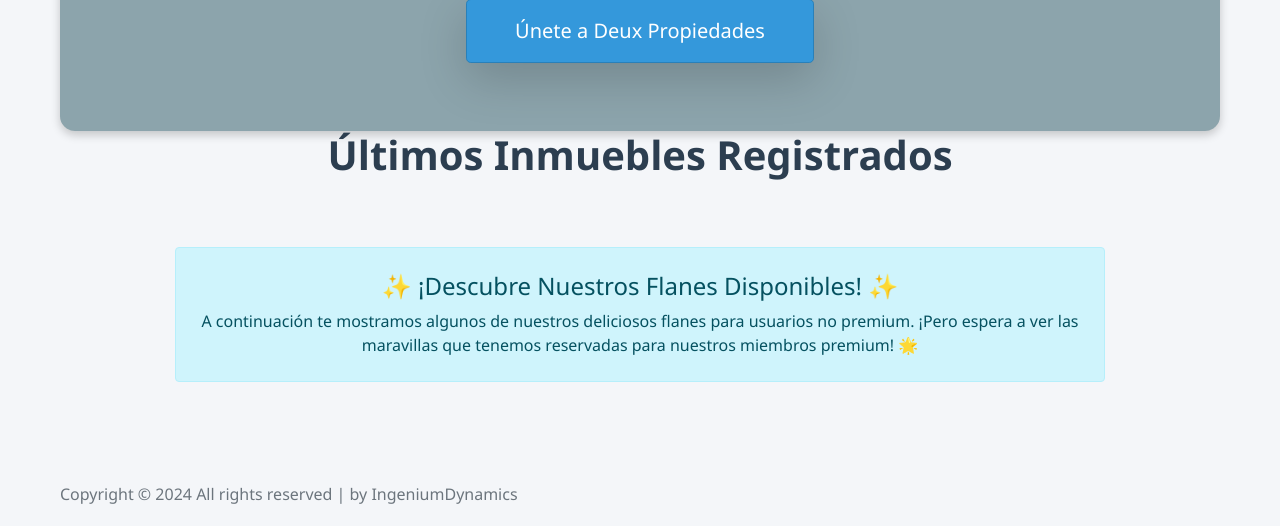
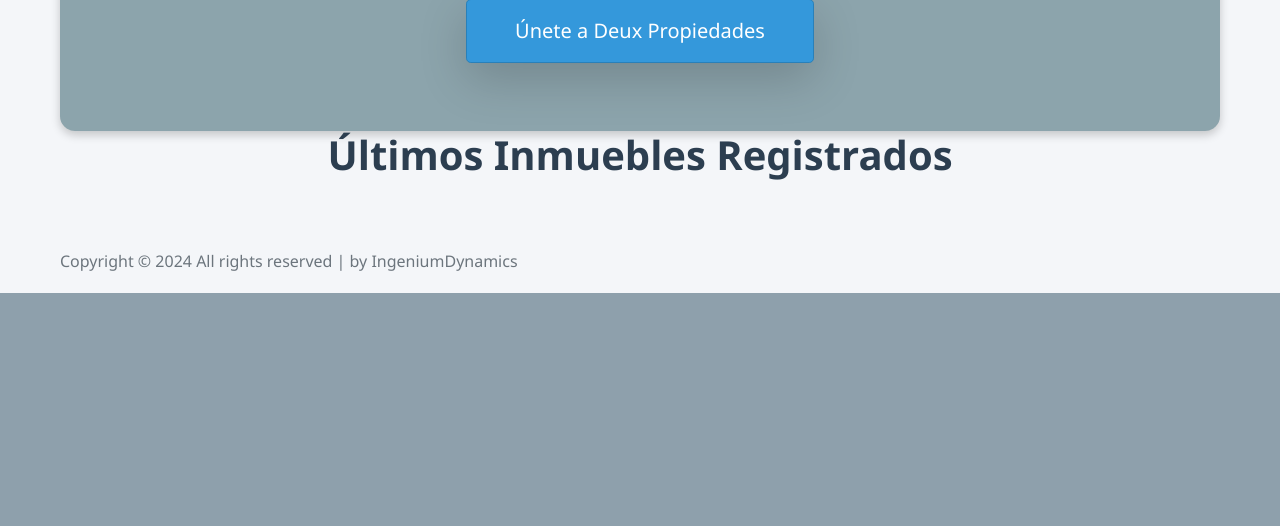
Before and after one commit to Cy5k0/rentings, a Django app: template proyecto_inmuebles/gestion_inmuebles/templates/index.html in a window 1280 px wide. Shown: the part 1649-2175 px from the top of the page. After the commit the page ends 1942 px from the top, so only its background shows below. Run offline with Django 3.2, Linux system fonts and the light colour scheme; the template is opened without the code that fills it, so the values that code supplies are empty.

```diff
--- a/proyecto_inmuebles/gestion_inmuebles/static/css/styles.css
+++ b/proyecto_inmuebles/gestion_inmuebles/static/css/styles.css
@@ -194,3 +194,7 @@ h3.mt-5.mb-4.text-secondary {
     transform: translateY(-10px);
     box-shadow: 0 15px 30px rgba(0,0,0,0.1) !important;
 }
+
+
+/*---------------- Dashboard Prop---------------*/
+/* Botones personalizados */
--- a/proyecto_inmuebles/gestion_inmuebles/templates/index.html
+++ b/proyecto_inmuebles/gestion_inmuebles/templates/index.html
@@ -195,30 +195,6 @@
 </div>
 
 
-
-    <!-- Mensaje para usuarios no premium -->
-    <div class="container mt-5 mb-4">
-      <div class="row justify-content-center">
-        <div class="col-md-10">
-          <div class="alert alert-info text-center p-4" role="alert">
-            <h4 class="alert-heading">
-              ✨ ¡Descubre Nuestros Flanes Disponibles! ✨
-            </h4>
-            <p class="mb-0">
-              A continuación te mostramos algunos de nuestros deliciosos flanes
-              para usuarios no premium. ¡Pero espera a ver las maravillas que
-              tenemos reservadas para nuestros miembros premium! 🌟
-            </p>
-          </div>
-        </div>
-      </div>
-    </div>
-
-
-
-
-
-
     {% endblock %}
   </body>
 </html>
```
Also changed, not shown: proyecto_inmuebles/gestion_inmuebles/templates/propiedades.html (+3 -23 lines), README.md.
